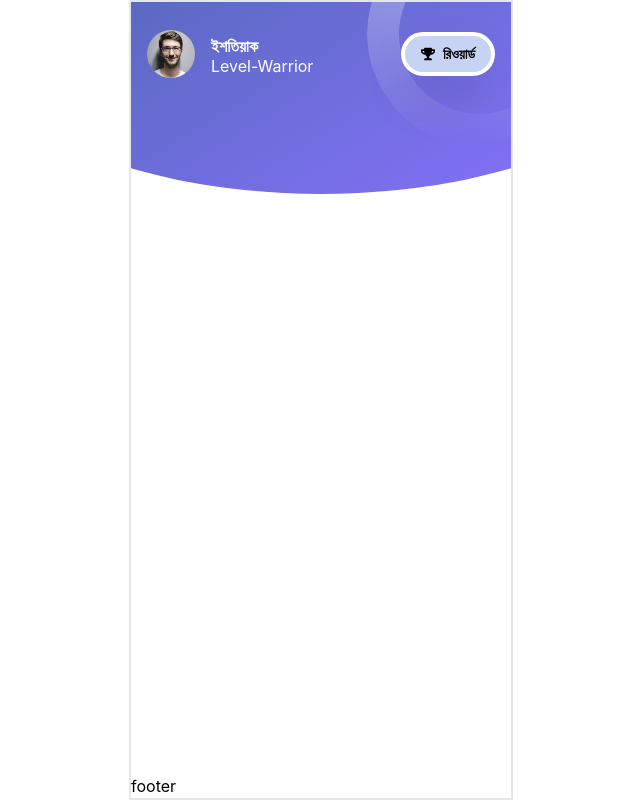
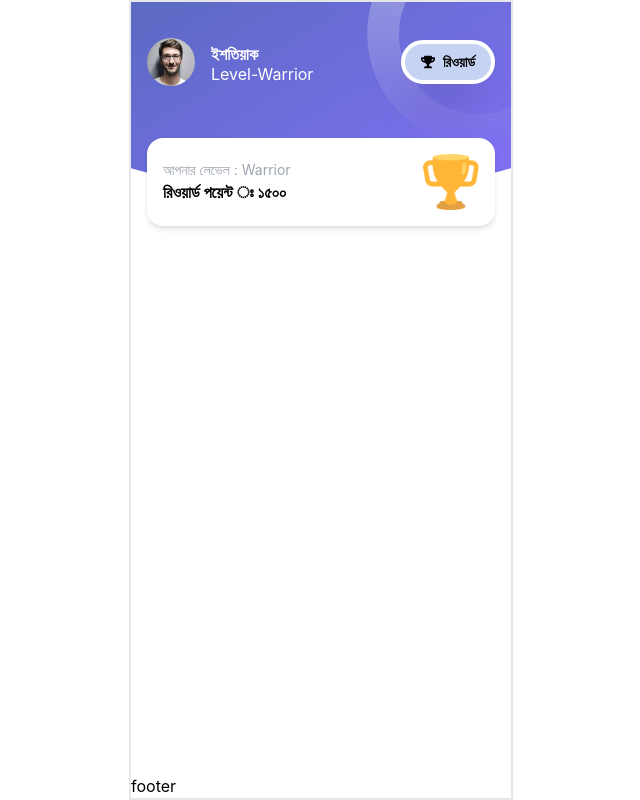
Before and after one commit to Mehedihasan-95/reactMobileViewApp, a React (Create React App) app: page / in a window 1280 px wide. Shown: the whole page, without its empty margins (319-959 px from the left). Built offline with nearby package versions, Linux system fonts and the light colour scheme.

Commit message:
reoward point done

```diff
--- a/src/App.tsx
+++ b/src/App.tsx
@@ -9,7 +9,7 @@ function App() {
       </div>
       <div className='p-4'>
         {/* user & reward*/}
-        <div className='user-reward flex justify-between items-center relative pt-3'>
+        <div className='user-reward flex justify-between items-center relative py-5'>
           {/* user */}
           <div className='user flex items-center'>
             <div className='avatar'>
@@ -23,8 +23,20 @@ function App() {
             </div>
           </div>
           {/* reward button */}
-          <button className='text-sm flex items-center reward-btn px-4 py-2'>  <FaTrophy className='mr-2'/> <strong>রিওয়ার্ড</strong></button>
+          <button className='text-sm flex items-center reward-btn px-4 py-2'>  <FaTrophy className='mr-2' /> <strong>রিওয়ার্ড</strong></button>
         </div>
+
+        <div className='bg-white rounded-2xl p-4 relative mt-8 shadow-md flex items-center justify-between'>
+         <div>
+          <p className='text-sm text-gray-400'>আপনার লেভেল :  Warrior</p>
+          <h2 className='font-semibold'>রিওয়ার্ড পয়েন্ট ঃ ১৫০০</h2>
+         </div>
+         <div className='trofy'>
+          <img src={require('./assets/img/cup.png')} className="img-fluid w-14" />
+         </div>
+        </div>
+
+
       </div>
 
       <footer className=' absolute bottom-0'>
```
